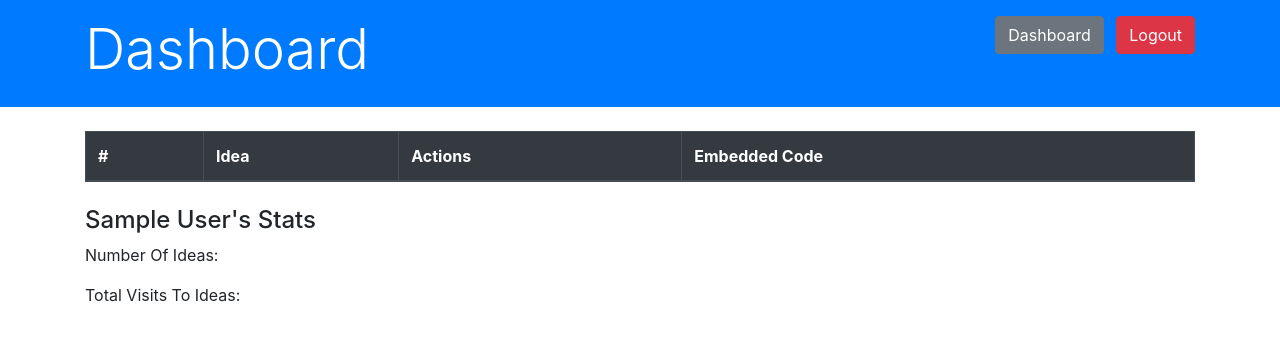
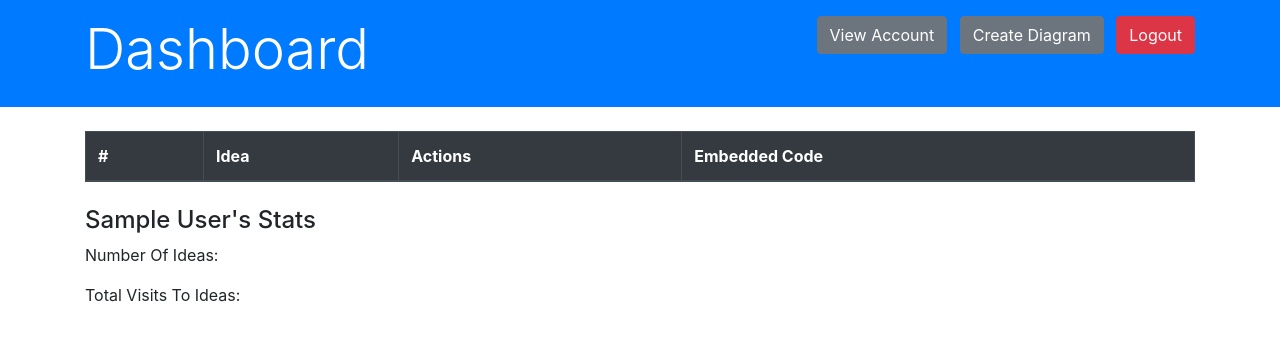
Before and after one commit to deconoixggabell/Brainstorm_visualizer, a Flask app: page /dashboard in a window 1280 px wide. Shown: the top 341 px of the page. Run offline with Flask 3, Linux system fonts and the light colour scheme; the visitor is signed in with stand-in values (Sample User, id 1); data that the repository does not hold is empty; some libraries are stand-ins or nearby versions.

Commit message:
updating buttons and naming conventions for connecting to and fromhtml pages

```diff
--- a/flask_app/templates/dashboard.html
+++ b/flask_app/templates/dashboard.html
@@ -17,7 +17,8 @@
                     <h1 class="display-4">Dashboard</h1>
                 </div>
                 <div class="col-md-6 text-right">
-                    <a href="#" class="btn btn-secondary mr-2">Dashboard</a>
+                    <a href="#" class="btn btn-secondary mr-2">View Account</a>
+                    <a href="/new/visual" class="btn btn-secondary mr-2">Create Diagram</a>
                     <a href="/logout" class="btn btn-danger">Logout</a>
                 </div>
             </div>
--- a/flask_app/templates/visual_create.html
+++ b/flask_app/templates/visual_create.html
@@ -24,7 +24,7 @@
 
     <div class="container mt-5">
         <h2>Create New Idea</h2>
-        <form action="/ideas/create" method="POST">
+        <form action="/create/visual" name= "reate_idea_form" method="POST">
             <div class="form-group">
                 <label for="main_idea">Main Idea</label>
                 <input type="text" name="main_idea" class="form-control" required>
```
